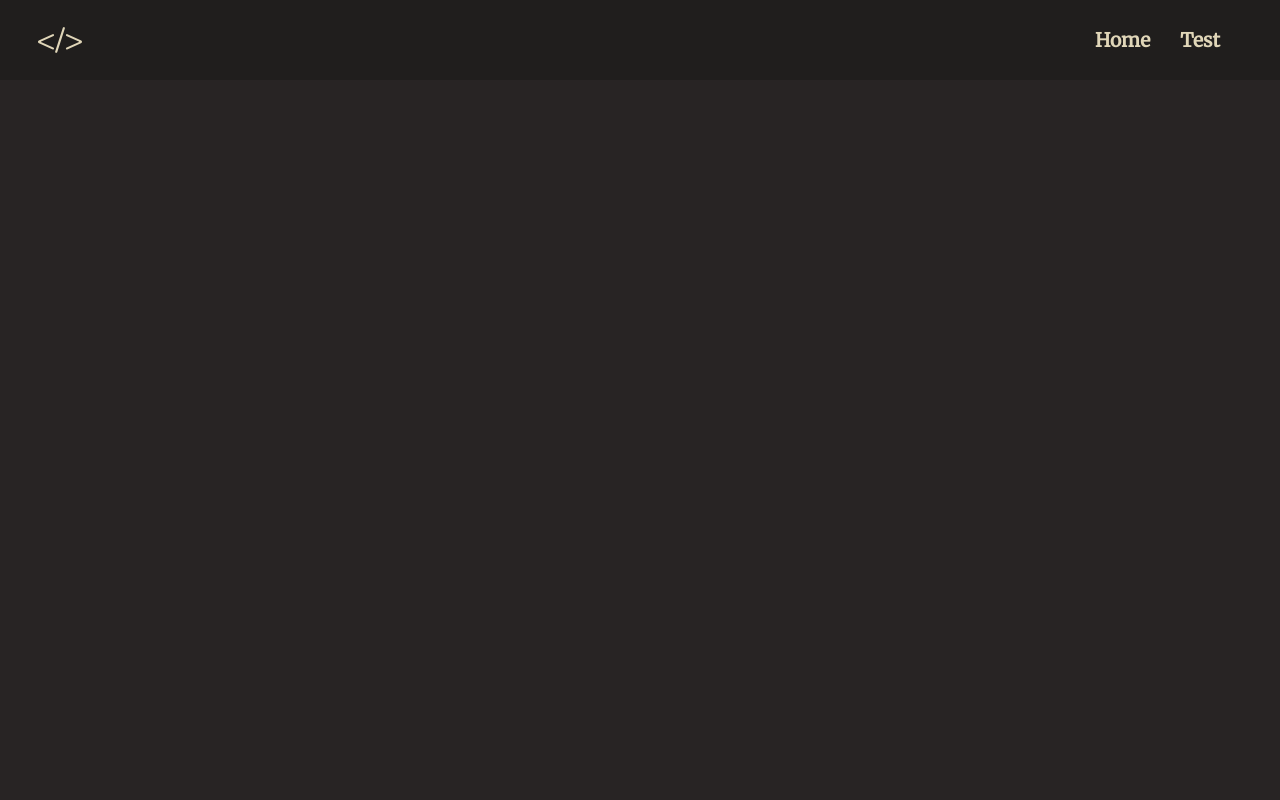
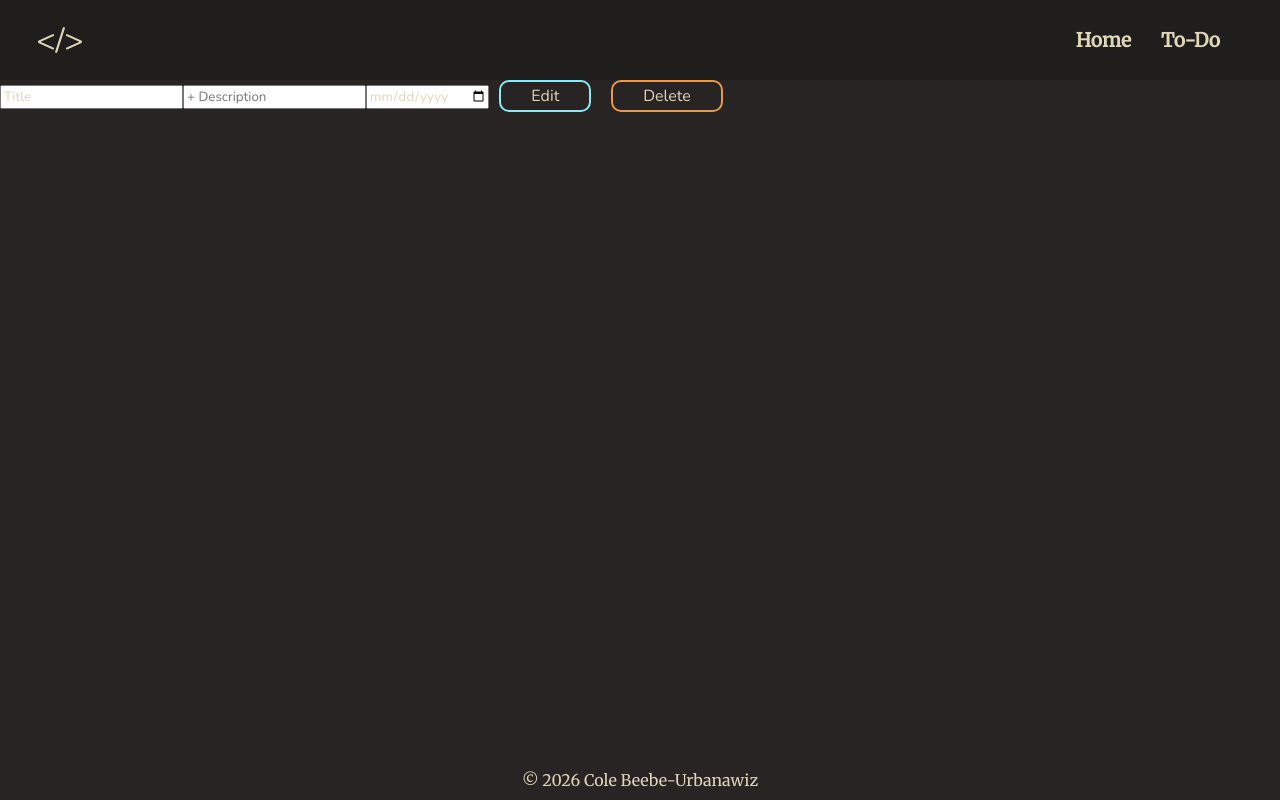
Before and after one commit to outtaspacecode/react-dashboard, a React (Vite) app: page / in a window 1280 px wide. Built offline with nearby package versions, Linux system fonts and the light colour scheme; a web font is replaced by a local one.

Commit message:
Worked on Todo Item; fixed some styling

```diff
--- a/src/App.jsx
+++ b/src/App.jsx
@@ -1,7 +1,8 @@
 import { Routes, Route, Link } from 'react-router-dom';
 import NavBar from './components/NavBar';
-import Home from './pages/Home';
-import Test from './pages/Test';
+import HomePage from './pages/HomePage';
+import TodoPage from './pages/TodoPage';
+import Footer from './components/Footer';
 
 function App() {
   return (
@@ -9,10 +10,11 @@ function App() {
       <NavBar />
       <main className="main-content">
         <Routes>
-          <Route path="/" element={<Home />} />
-          <Route path="/test" element={<Test />} />
+          <Route path="/" element={<HomePage />} />
+          <Route path="/todo" element={<TodoPage />} />
         </Routes>
       </main>
+      <Footer />
     </>
   );
 }
--- /dev/null
+++ b/src/components/Footer.jsx
@@ -0,0 +1,11 @@
+import '../css/Footer.css';
+
+function Footer() {
+  return (
+    <footer>
+      <p className="serif">&copy; {new Date().getFullYear()} Cole Beebe-Urbanawiz</p>
+    </footer>
+  );
+}
+
+export default Footer;
--- a/src/components/NavBar.jsx
+++ b/src/components/NavBar.jsx
@@ -9,7 +9,7 @@ function NavBar() {
       </Link>
       <div className="link-container">
         <Link to="/" className="nav-link">Home</Link>
-        <Link to="/test" className="nav-link">Test</Link>
+        <Link to="/todo" className="nav-link">To-Do</Link>
       </div>
     </header>
   );
--- a/src/components/Todo.jsx
+++ b/src/components/Todo.jsx
@@ -1,8 +1,51 @@
 import { useState, useEffect } from 'react';
 
 export function TodoItem() {
+  const [title, setTitle] = useState('Title');
+  const [description, setDescription] = useState('');
+  const [date, setDate] = useState();
+
+  function handleTitleChange(e) {
+    setTitle(e.target.value);
+  }
+
+  function handleDescriptionChange(e) {
+    setDescription(e.target.value);
+  }
+
+  function handleDateChange(e) {
+    setDate(e.target.value);
+  }
+
   return (
-    <></>
+    <>
+      <input
+        type="text"
+        id="title"
+        placeholder="Title"
+        className="todo-title"
+        onChange={handleTitleChange}
+        value={title}
+        required
+      />
+      <input
+        type="text"
+        id="description"
+        placeholder="+ Description"
+        className="todo-description"
+        onChange={handleDescriptionChange}
+        value={description}
+      />
+      <input
+        type="date"
+        id="date"
+        className="todo-date"
+        onChange={handleDateChange}
+        value={date}
+      />
+      <button className="btn btn-confirm">Edit</button>
+      <button className="btn btn-deny">Delete</button>
+    </>
   );
 }
 
--- /dev/null
+++ b/src/css/Footer.css
@@ -0,0 +1,4 @@
+footer {
+    text-align: center;
+    padding: 10px;
+}
--- a/src/css/index.css
+++ b/src/css/index.css
@@ -23,6 +23,16 @@
     color: var(--dark);
 }
 
+#root {
+    display: flex;
+    flex-direction: column;
+    min-height: 100vh;
+}
+
+.main-content {
+    flex: 1;
+}
+
 h1, h2, h3, h4, h5, h6 {
     font-family: var(--serif);
 }
@@ -46,7 +56,7 @@ body {
     cursor: pointer;
     font-size: 1rem;
     border-radius: 10px;
-    padding: 5px 30px;
+    padding: 3px 30px;
     transition: background-color 0.8s ease, color 1.0s ease, box-shadow 3.0s ease;
     margin: 0 10px;
     text-decoration: none;
--- a/src/pages/Home.jsx
+++ b/src/pages/HomePage.jsx
@@ -1,11 +1,11 @@
 import { TodoItem } from '../components/Todo';
 
-function Home() {
+function HomePage() {
   return (
     <>
-
+      <TodoItem />
     </>
   );
 }
 
-export default Home;
+export default HomePage;
--- a/src/pages/Test.jsx
+++ /dev/null
@@ -1,8 +0,0 @@
-
-function Test() {
-  return (
-    <p>This is some extra text for the test page</p>
-  );
-}
-
-export default Test;
--- /dev/null
+++ b/src/pages/TodoPage.jsx
@@ -0,0 +1,8 @@
+
+function TodoPage() {
+  return (
+    <h1>This is the dummy To-Do page.</h1>
+  );
+}
+
+export default TodoPage;
```
